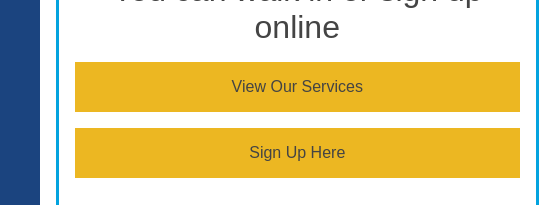
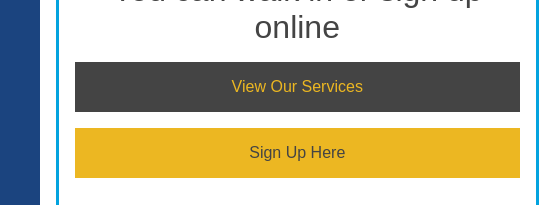
Before and after one commit to brittrohrer/archery, a plain HTML site: page index.html in a window 1280 px wide. In both pictures the pointer is over the link "View Our Services". Shown: the part 1345-1550 px from the top of the page, 725-1280 px from the left. Drawn offline with Linux system fonts and the light colour scheme.

Commit message:
more clickable aside links

```diff
--- a/styles/styles.css
+++ b/styles/styles.css
@@ -142,6 +142,10 @@ header a:hover {
     text-align: center;
     text-decoration: none;
     color: #444444;
+}
+.aside-links a:hover {
+    background: #444444;
+    color:#ecb722;
 }
 
 .home-page-about h2 {
```
